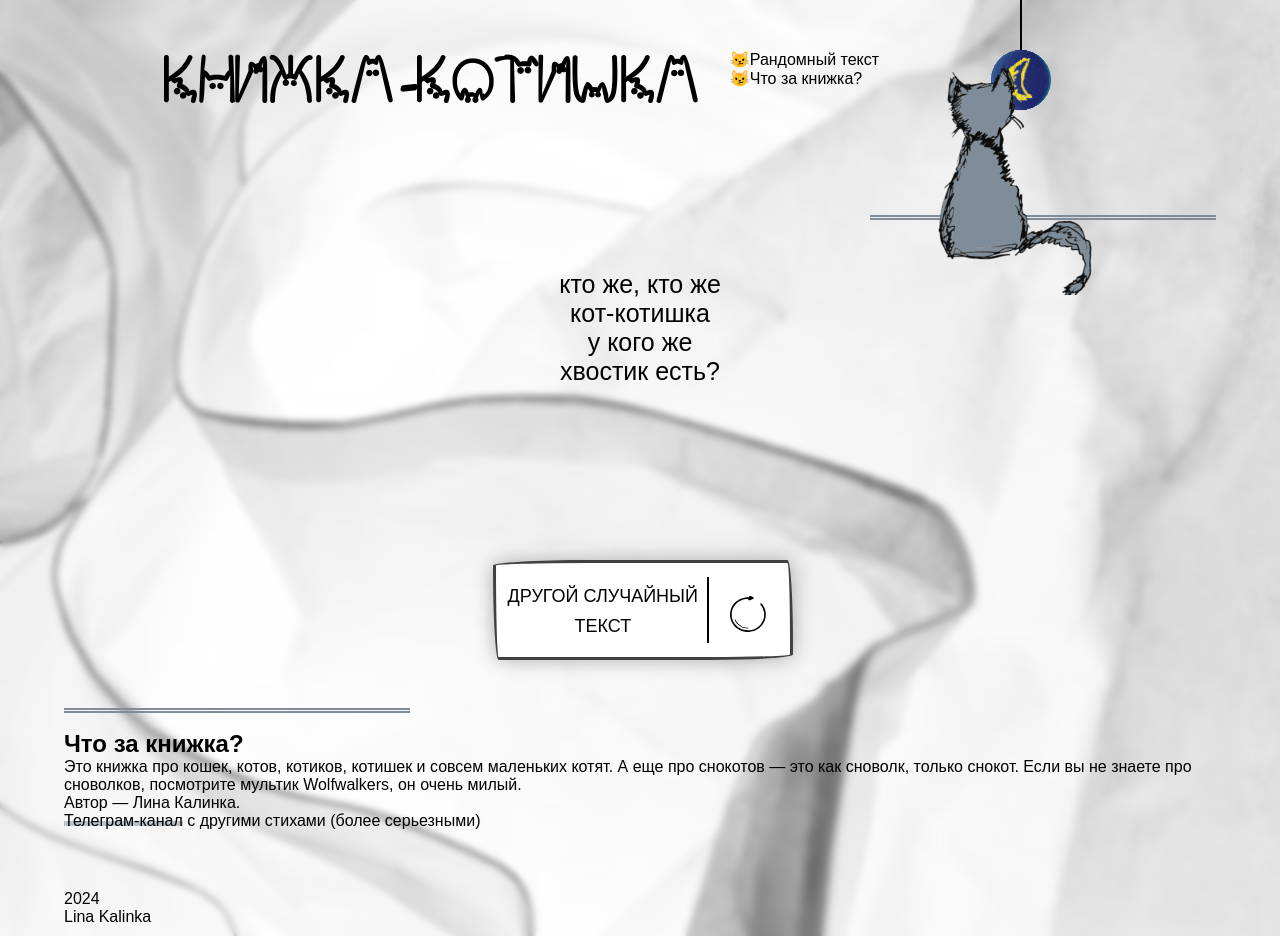
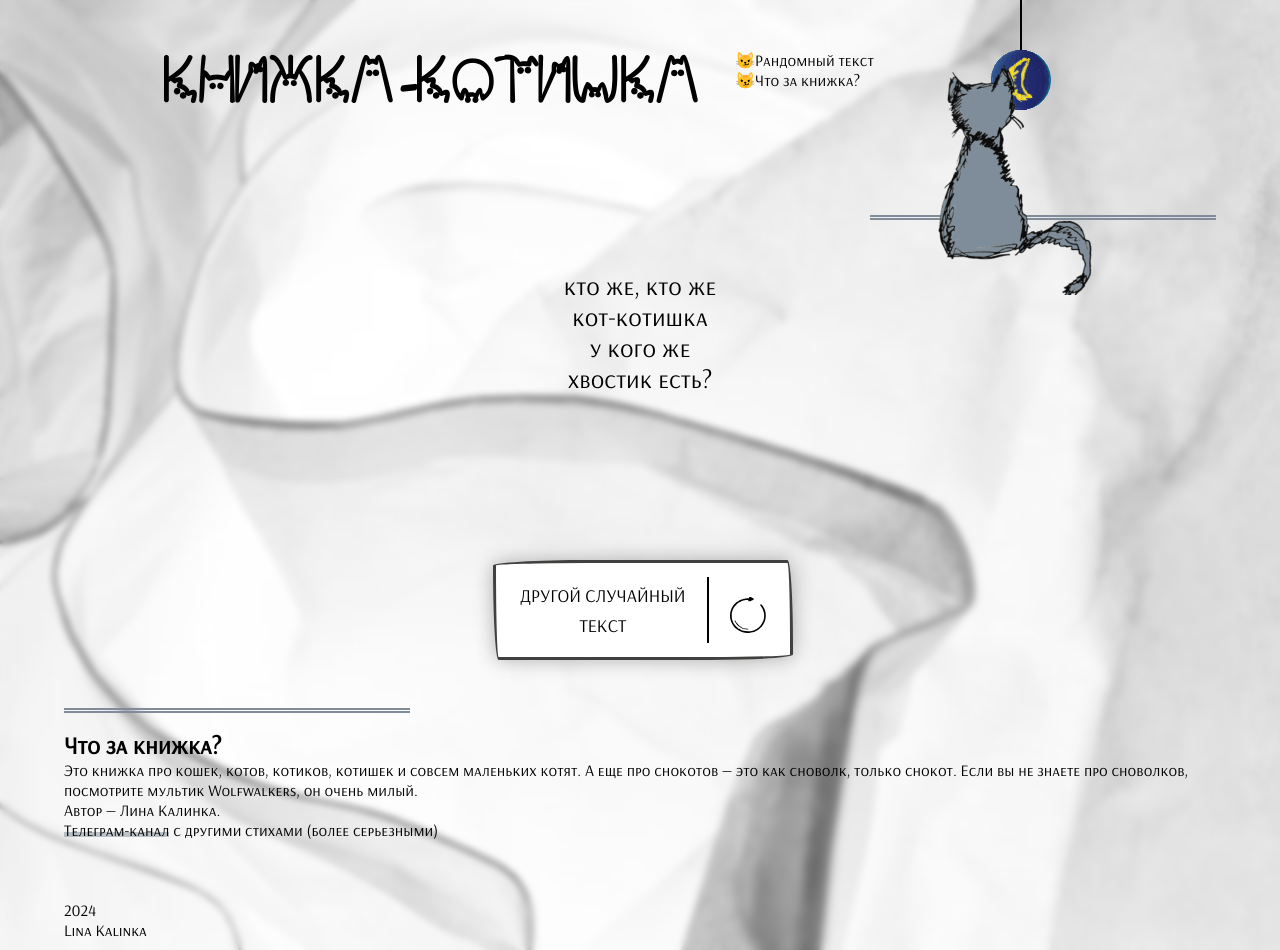
Before and after one commit to lskalinka/kitty-book, a website: page index.html in a window 1280 px wide. Drawn offline with Linux system fonts and the light colour scheme.

Commit message:
поправила подгрузку картинки

```diff
--- a/fonts/fonts.css
+++ b/fonts/fonts.css
@@ -4,3 +4,10 @@
     url(./Cats.woff2) format('woff2');
   font-weight: normal;
 }
+
+@font-face {
+  font-family: Arsenal;
+  src:
+    url(./ArsenalSC-Regular.woff2) format('woff2');
+  font-weight: normal;
+}
--- a/index.html
+++ b/index.html
@@ -7,7 +7,8 @@
   <meta name="viewport" content="width=device-width, initial-scale=1.0" />
   <link rel="stylesheet" href="./fonts/fonts.css" />
   <link rel="stylesheet" href="./styles/global.css" />
-  <link rel="stylesheet" rel="preload" href="./styles/style.css" as="style"/>
+  <link rel="stylesheet" href="./styles/style.css"/>
+  <link rel="preload" href="../images/kittypaw.png" as="image">
   <link rel="shortcut icon" href="./images/favicon.png" type="image/png" />
   <title>Книжка-котишка</title>
 </head>
@@ -112,8 +113,8 @@
     <p>2024</p>
     <p>Lina Kalinka</p>
   </footer>
-  <script src="./randomiser.js"></script>
-  <script rel="preload" src="./ball.js" as="script"></script>
+  <script rel="preload" src="./scripts/theme-toggler.js" as="script" defer></script>
+  <script rel="preload" src="./scripts/randomiser.js" as="script" defer></script>
 </body>
 
 </html>
--- a/ball.js
+++ b/scripts/theme-toggler.js
@@ -1,14 +1,6 @@
 const line = document.querySelector('#line');
 const kitty = document.querySelector('.kitty');
-const images = [
-  '../images/kitty.png',
-  '../images/kittypaw.png',
-];
 
-images.forEach((src) => {
-  const img = new Image();
-  img.src = src;
-});
 
 class Sphere {
     constructor({
--- /dev/null
+++ b/styles/dark-theme.css
@@ -0,0 +1,141 @@
+:root.theme-dark {
+  --main-color: #f1b2ce;
+  --bg-color: #000028;
+  --accent-color: #ff0070;
+  --additional-color: #db00ff;
+}
+
+.page.theme_dark {
+  --main-color: #f1b2ce;
+  --bg-color: #000028;
+  --accent-color: #ff0070;
+  --additional-color: #db00ff;
+  color: var(--main-color, #f1b2ce);
+  background-color: var(--bg-color, #000028);
+  background-image: url(../images/cover-image-dark.png);
+}
+
+.theme_dark .header__bulb {
+  display: block;
+}
+
+.theme_dark .decorated-zone::before {
+  border-inline-end: 1px solid var(--accent-color, #ff0070);
+  border-block-start: 1px solid var(--accent-color, #ff0070);
+}
+
+.theme_dark .decorated-zone::after {
+  border-inline-start: 1px solid var(--accent-color, #ff0070);
+  border-block-end: 1px solid var(--accent-color, #ff0070);
+}
+
+.theme_dark .header__theme-menu {
+  color: var(--accent-color, #ff0070);
+}
+
+.theme_dark .header__theme-menu-button:hover {
+  /* stylelint-disable-next-line color-function-notation */
+  border: 1px solid rgba(255, 0, 112, 0.4);
+}
+
+.theme_dark .header__theme-menu-button_active {
+  border: 1px solid var(--accent-color, #ff0070);
+}
+
+.theme_dark .decorated_heading {
+  color: var(--additional-color, #db00ff);
+}
+
+.theme_dark .title-decor {
+  color: var(--bg-color, #000028);
+  background-color: var(--accent-color, #ff0070);
+}
+
+.theme_dark .section_heading {
+  color: var(--accent-color, #ff0070);
+}
+
+.theme_dark .card_paragraph a {
+  text-shadow: 1.5px 1.5px 0 var(--accent-color, #ff0070);
+}
+
+.theme_dark .card_paragraph a:focus-visible {
+  border: 1px solid var(--main-color, #f1b2ce);
+}
+
+.theme_dark .subtitle-decor {
+  color: var(--bg-color, #000028);
+  background-color: var(--accent-color, #ff0070);
+}
+
+@media (prefers-color-scheme: dark) {
+  :root {
+    --main-color: #f1b2ce;
+    --bg-color: #000028;
+    --accent-color: #ff0070;
+    --additional-color: #db00ff;
+  }
+
+  .page {
+    --main-color: #f1b2ce;
+    --bg-color: #000028;
+    --accent-color: #ff0070;
+    --additional-color: #db00ff;
+    color: var(--main-color, #f1b2ce);
+    background-color: var(--bg-color, #000028);
+    background-image: url(../images/cover-image-dark.png);
+  }
+
+  .header__bulb {
+    display: block;
+  }
+
+  .decorated-zone::before {
+    border-inline-end: 1px solid var(--accent-color, #ff0070);
+    border-block-start: 1px solid var(--accent-color, #ff0070);
+  }
+
+  .decorated-zone::after {
+    border-inline-start: 1px solid var(--accent-color, #ff0070);
+    border-block-end: 1px solid var(--accent-color, #ff0070);
+  }
+
+  .header__theme-menu {
+    color: var(--accent-color, #ff0070);
+  }
+
+  .header__theme-menu-button:hover {
+    /* stylelint-disable-next-line color-function-notation */
+    border: 1px solid rgba(255, 0, 112, 0.4);
+  }
+
+  .header__theme-menu-button_active {
+    border: 1px solid var(--accent-color, #ff0070);
+  }
+
+  .decorated_heading {
+    color: var(--additional-color, #db00ff);
+  }
+
+  .theme_dark .title-decor {
+    color: var(--bg-color, #000028);
+    background-color: var(--accent-color, #ff0070);
+  }
+
+  .section_heading {
+    color: var(--accent-color, #ff0070);
+  }
+
+  .card_paragraph a {
+    text-shadow: 1.5px 1.5px 0 var(--accent-color, #ff0070);
+  }
+
+  .card_paragraph a:focus-visible {
+    border: 1px solid var(--main-color, #f1b2ce);
+  }
+
+  .subtitle-decor {
+    color: var(--bg-color, #000028);
+    background-color: var(--accent-color, #ff0070);
+  }
+}
--- a/styles/global.css
+++ b/styles/global.css
@@ -6,7 +6,7 @@
 
 body {
   margin: 0;
-  font-family: sans-serif;
+  font-family: Arsenal;
 }
 
 h1,
--- /dev/null
+++ b/styles/light-theme.css
@@ -0,0 +1,142 @@
+:root.theme-light {
+  --main-color: #353430;
+  --bg-color: #f1b2ce;
+  --accent-color: #FF8DCB;
+  --additional-color: #ffc2e6;
+}
+
+.page.theme_light {
+  --main-color: #353430;
+  --bg-color: #f1b2ce;
+  --accent-color: #FF8DCB;
+  --additional-color: #ffc2e6;
+  color: var(--main-color, #353430);
+  background-color: var(--bg-color, #f1b2ce);
+  background-image: url(../images/cover-image-light.png);
+}
+
+.theme_light .header__bulb {
+  display: none;
+}
+
+.theme_light .decorated-zone::before {
+  border-inline-end: 1px solid var(--main-color, #353430);
+  border-block-start: 1px solid var(--main-color, #353430);
+}
+
+.theme_light .decorated-zone::after {
+  border-inline-start: 1px solid var(--main-color, #353430);
+  border-block-end: 1px solid var(--main-color, #353430);
+}
+
+.theme_light .header__theme-menu {
+  color: var(--main-color, #353430);
+}
+
+.theme_light .header__theme-menu-button:hover {
+  /* stylelint-disable-next-line color-function-notation */
+  border: 1px solid rgba(50, 49, 45, 0.40);
+}
+
+.theme_light .header__theme-menu-button_active {
+  border: 1px solid var(--main-color, #353430);
+}
+
+.theme_light .decorated_heading {
+  color: var(--additional-color, #ffc2e6);
+}
+
+.theme_light .title-decor {
+  color: var(--main-color, #353430);
+  background-color: var(--accent-color, #FF8DCB);
+}
+
+.theme_light .section_heading {
+  color: var(--main-color, #353430);
+}
+
+.theme_light .card_paragraph a {
+  text-shadow: 1.5px 1.5px 0 var(--accent-color, #FF8DCB);
+}
+
+.theme_light .card_paragraph a:focus-visible {
+  border: 1px solid var(--main-color, #353430);
+}
+
+.theme_light .subtitle-decor {
+  color: var(--main-color, #353430);
+  background-color: var(--accent-color, #FF8DCB);
+}
+
+@media (prefers-color-scheme: light) {
+  :root {
+    --main-color: #353430;
+    --bg-color: #f1b2ce;
+    --accent-color: #FF8DCB;
+    --additional-color: #ffc2e6;
+  }
+
+  .page {
+    --main-color: #353430;
+    --bg-color: #f1b2ce;
+    --accent-color: #FF8DCB;
+    --additional-color: #ffc2e6;
+    color: var(--main-color, #353430);
+    background-color: var(--bg-color, #f1b2ce);
+    background-image: url(../images/cover-image-light.png);
+  }
+
+  .header__bulb {
+    display: none;
+  }
+
+  .decorated-zone::before {
+    border-inline-end: 1px solid var(--main-color, #353430);
+    border-block-start: 1px solid var(--main-color, #353430);
+  }
+
+  .decorated-zone::after {
+    border-inline-start: 1px solid var(--main-color, #353430);
+    border-block-end: 1px solid var(--main-color, #353430);
+  }
+
+  .header__theme-menu {
+    color: var(--main-color, #353430);
+  }
+
+  .header__theme-menu-button:hover {
+    /* stylelint-disable-next-line color-function-notation */
+    border: 1px solid rgba(50, 49, 45, 0.40);
+  }
+
+  .header__theme-menu-button_active {
+    border: 1px solid var(--main-color, #353430);
+  }
+
+  .decorated_heading {
+    color: var(--additional-color, #ffc2e6);
+  }
+
+  .title-decor {
+    color: var(--main-color, #353430);
+    background-color: var(--accent-color, #FF8DCB);
+  }
+
+  .section_heading {
+    color: var(--main-color, #353430);
+  }
+
+  .card_paragraph a {
+    text-shadow: 1.5px 1.5px 0 var(--accent-color, #FF8DCB);
+  }
+
+  .card_paragraph a:focus-visible {
+    border: 1px solid var(--main-color, #353430);
+  }
+
+  .subtitle-decor {
+    color: var(--main-color, #353430);
+    background-color: var(--accent-color, #FF8DCB);
+  }
+
+}
--- a/styles/style.css
+++ b/styles/style.css
@@ -153,7 +153,7 @@
   text-align: center;
   text-transform: uppercase;
   transition: opacity 0.25s cubic-bezier(0.31, -0.105, 0.43, 1.4);
-  opacity: 1; /* Установим здесь */
+  opacity: 1;
 }
 .icon {
   position: absolute;
@@ -163,13 +163,13 @@
   height: 100%;
   text-align: center;
   width: 28%;
-  transition: width .25s cubic-bezier(0.31, -0.105, 0.43, 1.4);
+  transition: width 0.25s cubic-bezier(0.31, -0.105, 0.43, 1.4);
 }
 .fa {
   height: 36px;
   margin: auto;
   vertical-align: middle;
-  transition: transform .25s cubic-bezier(0.31, -0.105, 0.43, 1.4);
+  transition: transform 0.25s cubic-bezier(0.31, -0.105, 0.43, 1.4);
 }
 .randomiser__button:hover .icon .fa {
   transform: scale(1.5) translateY(-3px);
@@ -245,7 +245,7 @@
   object-fit: contain;
   top: 15%;
   left: 10px;
-  background-image: url('../images/kitty.png');
+  background-image: url("../images/kitty.png");
   background-position: center center;
   background-repeat: no-repeat;
   background-size: cover;
@@ -255,7 +255,7 @@ transition: background-image 0.2s ease, left 0.3s linear both;
 }
 
 .kitty:hover {
-  background-image: url('../images/kittypaw.png');
+  background-image: url("../images/kittypaw.png");
   left: 7px;
   transition: background-image 0.2s ease, left 0.3s linear both;
 }
```
Also changed, not shown: styles/variables.css (added, +8 -0 lines), README.md, fonts/ArsenalSC-Regular.woff2 (added), scripts/randomiser.js (renamed from randomiser.js). Lines whose indentation alone changed are shown as unchanged.
